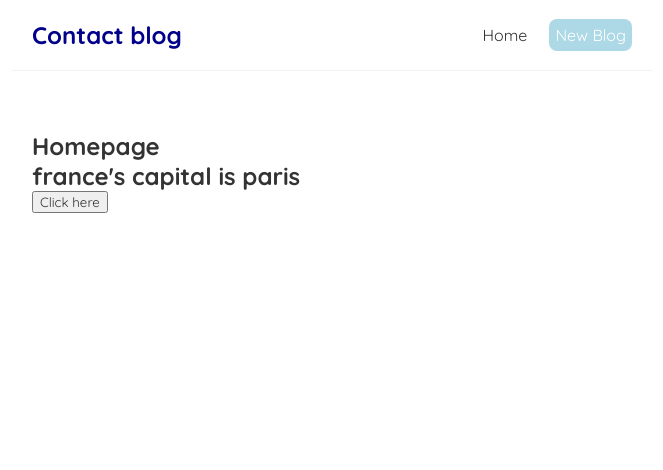
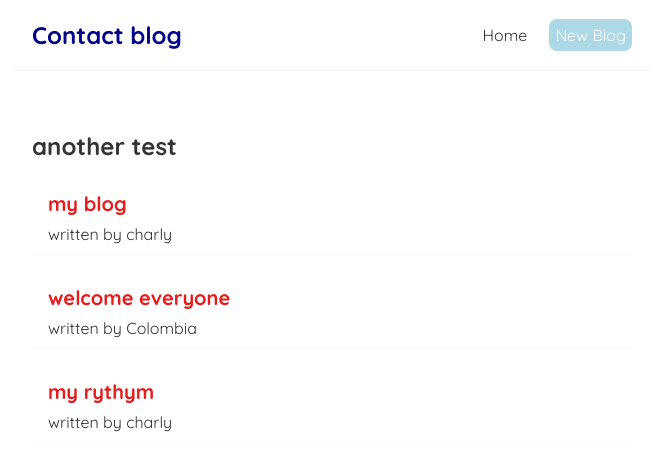
Before and after one commit to rensilva5/create-blogs-app, a React (Create React App) app: page / in a window 1280 px wide. Shown: the top 470 px of the page, without its empty margins (308-971 px from the left). Built offline with nearby package versions, Linux system fonts and the light colour scheme; the HTML template or start-up script is replaced by a standard one.

Commit message:
using props

```diff
--- /dev/null
+++ b/src/BlogList.js
@@ -0,0 +1,17 @@
+
+const BlogList = ({blogs, header}) => {
+
+    return (
+        <div>
+            <h2>{ header }</h2>
+            {blogs.map((blog) => (
+            <div className="blog-preview" key={blog.id}>
+                <h2>{ blog.title }</h2>
+                <p>written by { blog.author }</p>
+            </div>
+        ))}
+        </div>
+    )
+}
+
+export default BlogList;
--- a/src/Home.js
+++ b/src/Home.js
@@ -1,21 +1,17 @@
 import { useState } from "react";
+import BlogList from "./BlogList";
 
 const Home = () => {
-    const [country, setCountry] = useState('france')
-    const [city, setCity] = useState('paris')
-
-const handleSubmit = () => {
-    setCountry('england')
-    setCity('london')
-}
+    const [blogs, setBlogs] = useState([
+        { title: 'my blog', body: 'ohn gloria inm', author: 'charly', id: 1 },
+        { title: 'welcome everyone', body: 'always himno', author: 'Colombia', id: 2 },
+        { title: 'my rythym', body: 'Inmarcecible', author: 'charly', id: 3 },
+    ])
 
 
     return (
         <div className="home">
-            <h2>Homepage</h2>
-            <h2>{ country }'s capital is {city}</h2>
-            <button onClick={handleSubmit}>Click here</button>
-            {/* <button onClick={(e) => handleSubmitAgain('mario', e)}>Click here</button> */}
+            <BlogList blogs={blogs} header='another test'/>
         </div>
      );
 }
--- a/src/Navbar.js
+++ b/src/Navbar.js
@@ -7,6 +7,7 @@ const Navbar = () => {
                 <a href="/create" style={{
                     color: 'white',
                     backgroundColor: "lightblue",
+                    // backgroundColor: "salmon",
                     borderRadius: '8px'
                 }}>New Blog</a>
             </div>
--- a/src/index.css
+++ b/src/index.css
@@ -42,10 +42,10 @@
   border-bottom: 1px solid #fafafa;
 }
 .blog-preview:hover {
-  box-shadow: 1px 3px 5px
+  box-shadow: 1px 3px 5px rgba(0, 0, 0, 0.1)
 }
 .blog-preview h2 {
   font-size: 20px;
-  color: #f1356d;
+  color: rgb(231, 27, 27);
   margin-bottom: 8px;
 }
```
